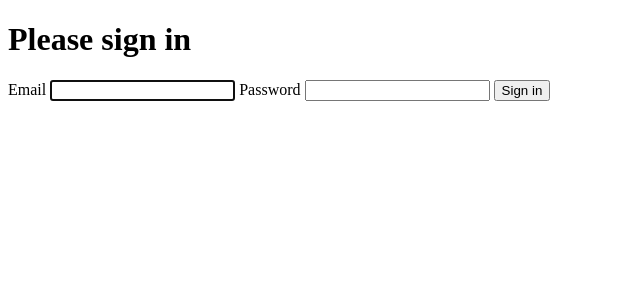
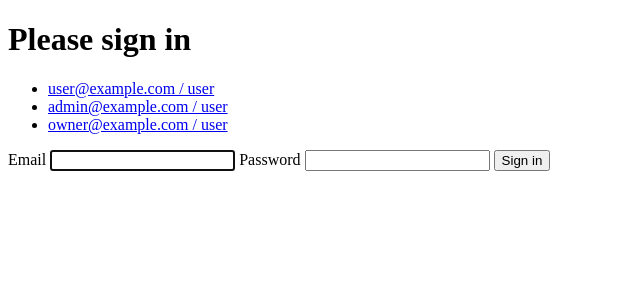
Before and after one commit to sgautier/cours_symfony, a Symfony app: template templates/security/login.html.twig in a window 1280 px wide. Shown: the top 300 px of the page, without its empty margins (0-640 px from the left). Run offline with Twig, Linux system fonts and the light colour scheme; the template is opened without the code that fills it, so the values that code supplies are empty; some libraries are stand-ins or nearby versions.

Commit message:
Login : ajout des logins / mots de passe dans le template pour faciliter l'authentification

```diff
--- a/templates/security/login.html.twig
+++ b/templates/security/login.html.twig
@@ -15,6 +15,18 @@
     {% endif %}
 
     <h1 class="h3 mb-3 font-weight-normal">Please sign in</h1>
+    <script>
+        function initFields(login, password) {
+            document.getElementById('inputEmail').value = login;
+            document.getElementById('inputPassword').value = password;
+            return false;
+        }
+    </script>
+    <ul>
+        <li><a href="#" onclick="return initFields('user@example.com', 'user')">user@example.com / user</a></li>
+        <li><a href="#" onclick="return initFields('admin@example.com', 'admin')">admin@example.com / user</a></li>
+        <li><a href="#" onclick="return initFields('owner@example.com', 'owner')">owner@example.com / user</a></li>
+    </ul>
     <label for="inputEmail">Email</label>
     <input type="email" value="{{ last_username }}" name="email" id="inputEmail" class="form-control" autocomplete="email" required autofocus>
     <label for="inputPassword">Password</label>
```
